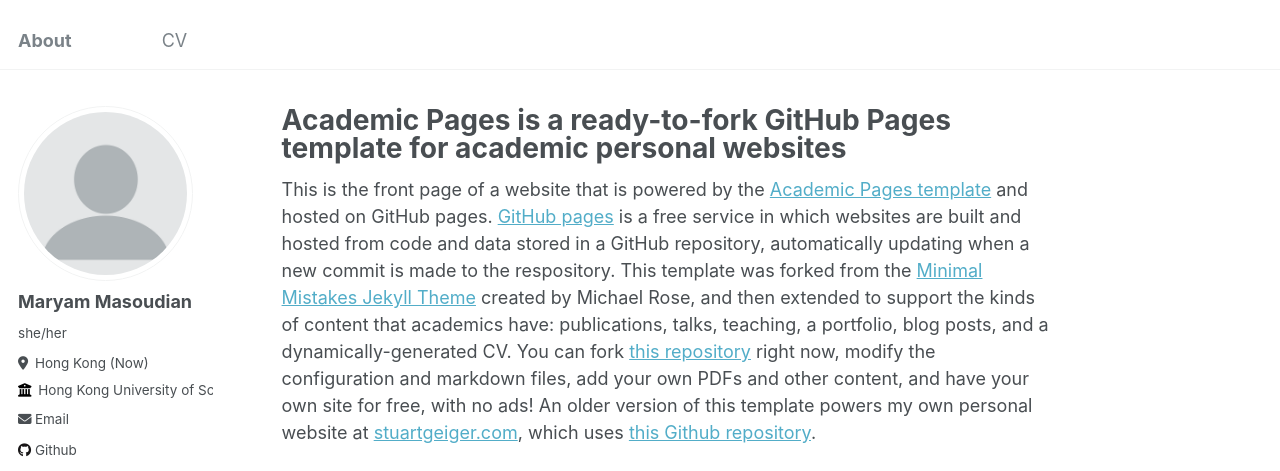
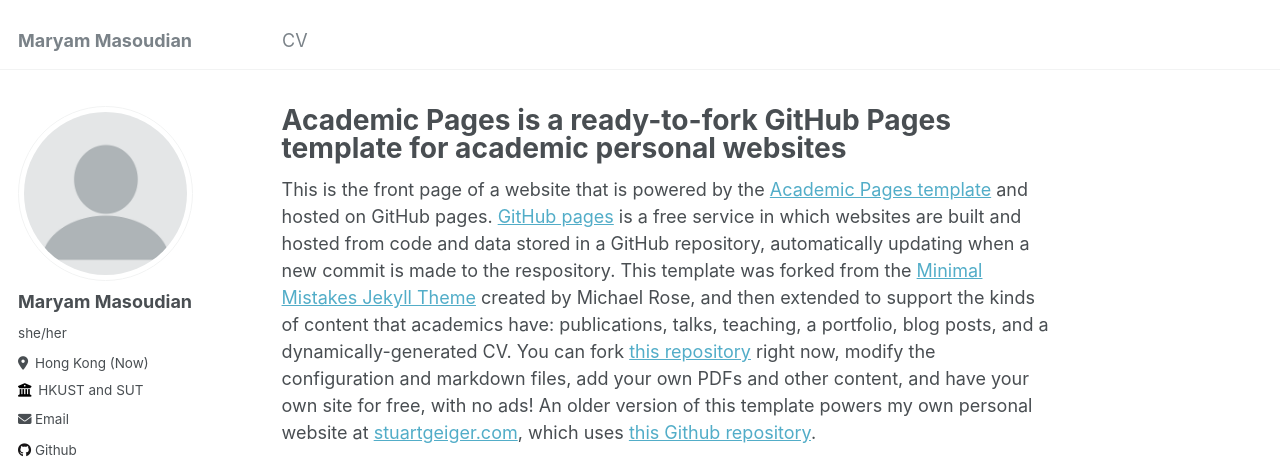
Before and after one commit to maryammsd/maryammsd.github.io, a Jekyll site: the page built from _pages/about.md, in a window 1280 px wide. Shown: the top 471 px of the page. Built offline with Jekyll 4.4.1, drawn with Linux system fonts in a browser that asks for light colours.

Commit message:
Update _config.yml

```diff
--- a/_config.yml
+++ b/_config.yml
@@ -8,7 +8,7 @@
 
 # Basic Site Settings
 locale                   : "en-US"
-title                    : "About"
+title                    : "Maryam Masoudian"
 title_separator          : "-"
 name                     : &name "Maryam Masoudian"
 description              : &description "I am a fifth-year dual-degree PhD student at Hong Kong University of Science and Technology and Sharif University of Technology. I am fortunate to work with Professor Charles Zhang and Dr. Morteza Amini.
@@ -27,7 +27,7 @@ author:
   pronouns         : she/her # example: "she/her"
   # bio              : "Short biography for the left-hand sidebar"
   location         : "Hong Kong (Now)"
-  employer         : "Hong Kong University of Science and Technology University"
+  employer         : "HKUST and SUT"
   uri              : # URL
   email            : "mamt@connect.ust.hk"
 
```
